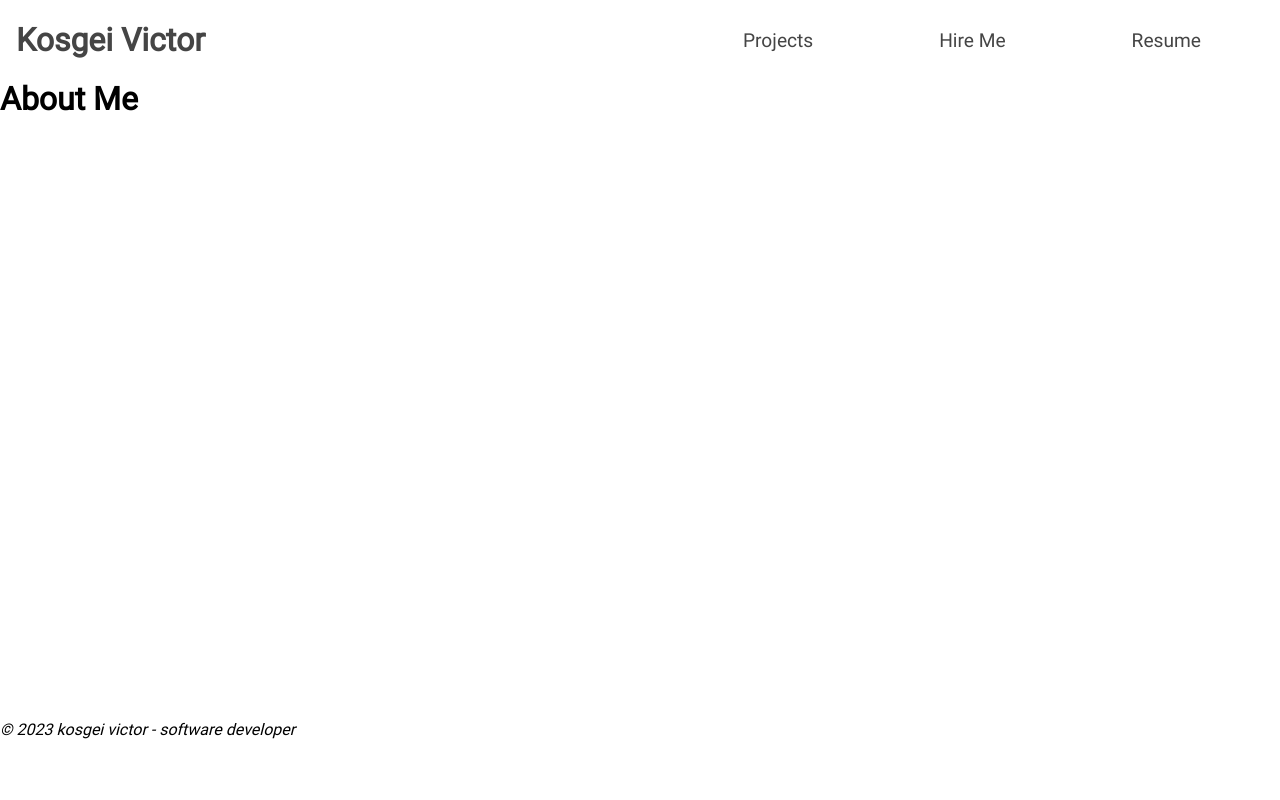
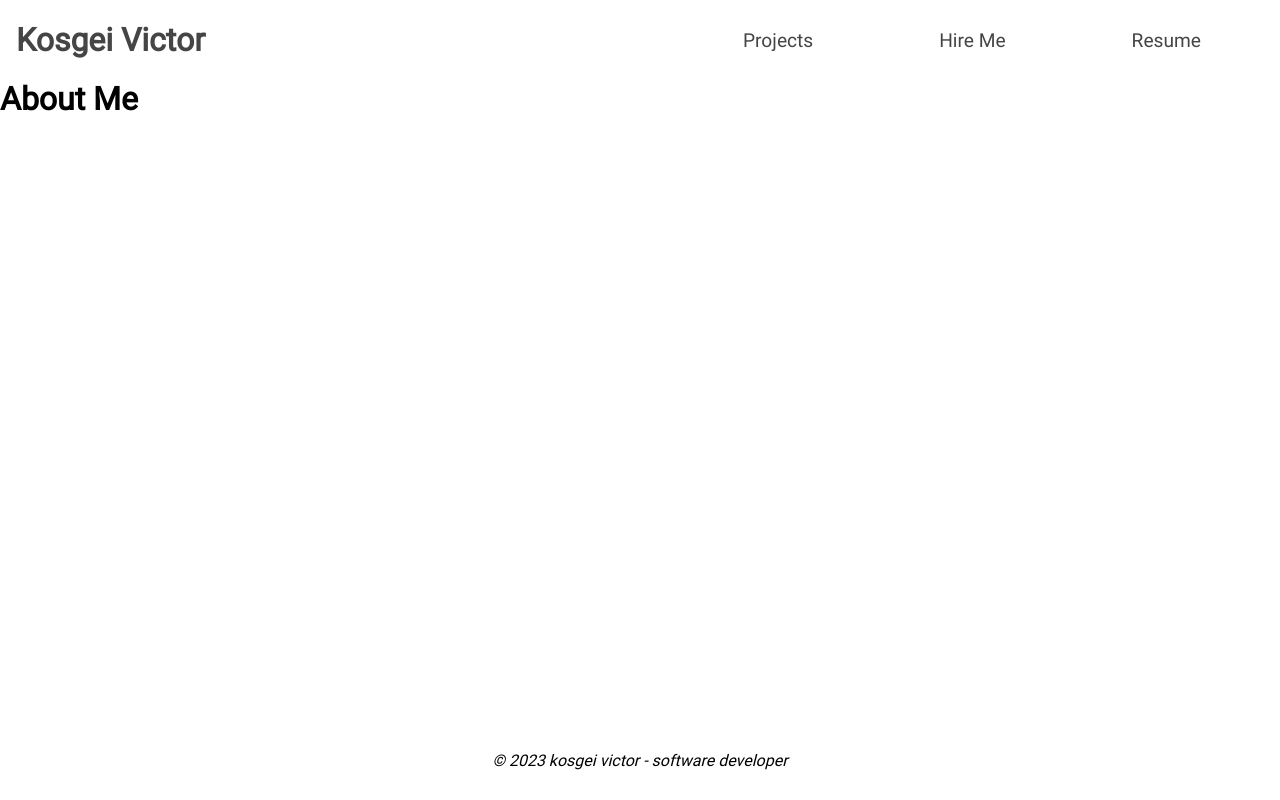
Before and after one commit to victorkosgei254/kosgei_portfolio, a React (Create React App) app: page / in a window 1280 px wide. Built offline with nearby package versions, Linux system fonts and the light colour scheme.

Commit message:
Updated changes

```diff
--- a/package.json
+++ b/package.json
@@ -10,6 +10,7 @@
     "react-dom": "^18.2.0",
     "react-router-dom": "^6.8.2",
     "react-scripts": "5.0.1",
+    "run": "^1.4.0",
     "web-vitals": "^2.1.4"
   },
   "scripts": {
--- a/src/App.css
+++ b/src/App.css
@@ -55,4 +55,7 @@ body main
 body .footer
 {
     height: 10%;
+    display: flex;
+    justify-content: center;
+    align-items: center;
 }
```
Also changed, not shown: 1 other file (tests, documents, lock files or other folders).
